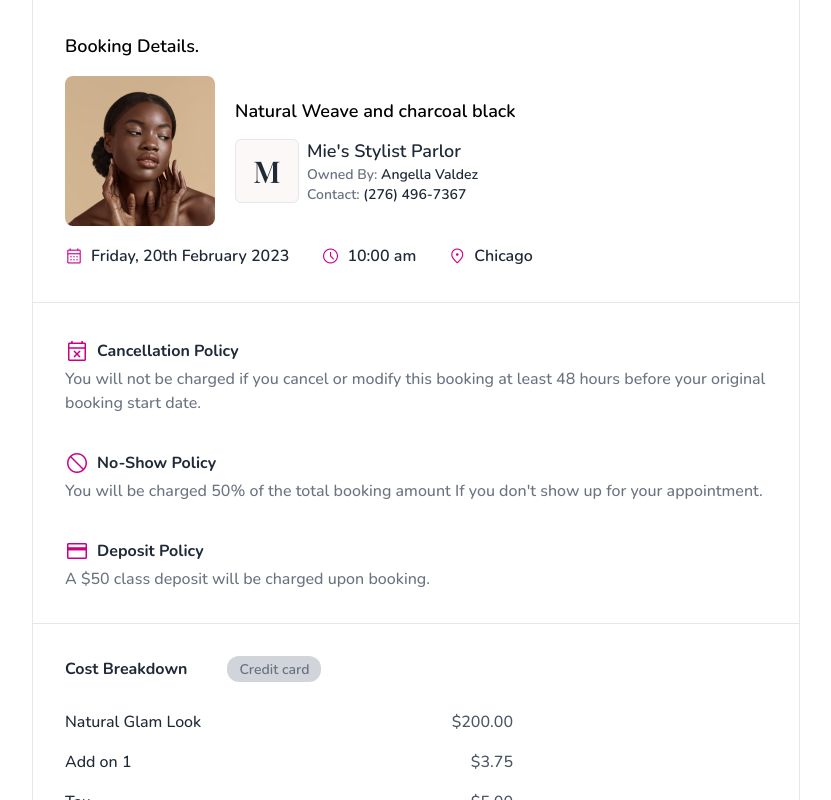
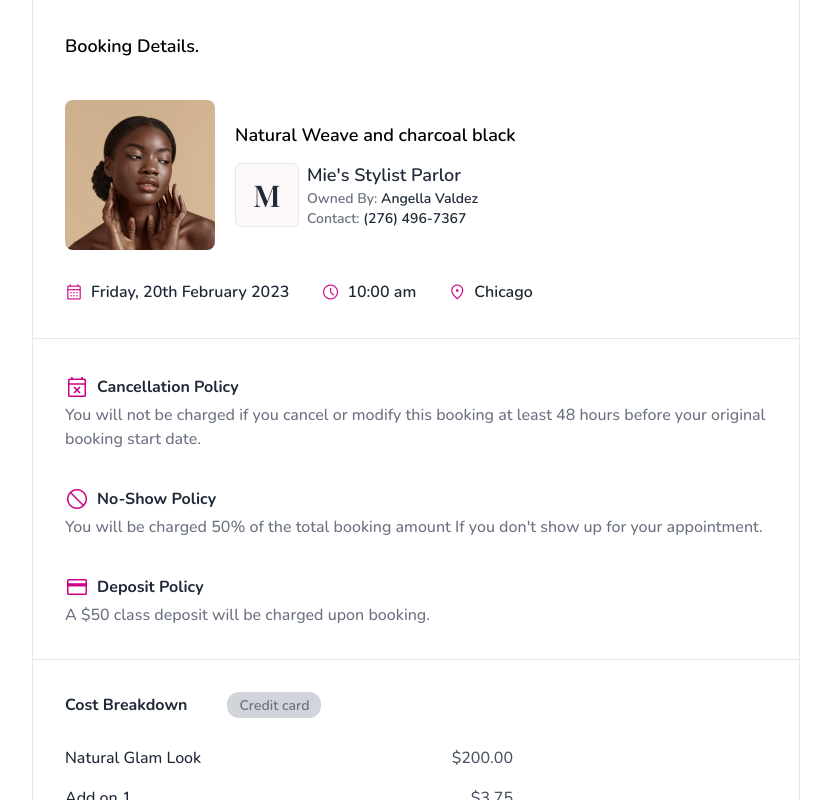
Before and after one commit to Andrewkizito/nextjs-challenge, a Next.js app: page / in a window 1280 px wide. Shown: the top 800 px of the page, without its empty margins (224-1055 px from the left). Built offline with nearby package versions, Linux system fonts and the light colour scheme.

Commit message:
Minor Improvements

```diff
--- a/src/components/pages/Home/BookingDetails.tsx
+++ b/src/components/pages/Home/BookingDetails.tsx
@@ -23,7 +23,7 @@ const BookingDetails = () => {
     <div className="border-l border-r border-gray-200 min-h-screen max-w-3xl px-0 mx-auto">
       <div className="p-8 border-b border-gray-200">
         <h3 className="text-lg font-semibold">Booking Details.</h3>
-        <div className="mt-4 flex items-center gap-5 max-sm:flex-col max-sm:items-start">
+        <div className="mt-10 flex items-center gap-5 max-sm:flex-col max-sm:items-start max-sm:mt-7">
           <Image
             src={booking_data.imageSrc}
             alt="logo"
@@ -62,7 +62,7 @@ const BookingDetails = () => {
             </div>
           </div>
         </div>
-        <div className="mt-4 flex items-center gap-8 max-sm:flex-col max-sm:items-start max-sm:gap-2">
+        <div className="mt-7 flex items-center gap-8 max-sm:flex-col max-sm:items-start max-sm:gap-2 max-sm:mt-5">
           <IconText title={booking_data.date} icon={"calendar_month"} />
           <div className="flex items-center gap-8">
             <IconText title={booking_data.time} icon={"schedule"} />
```
